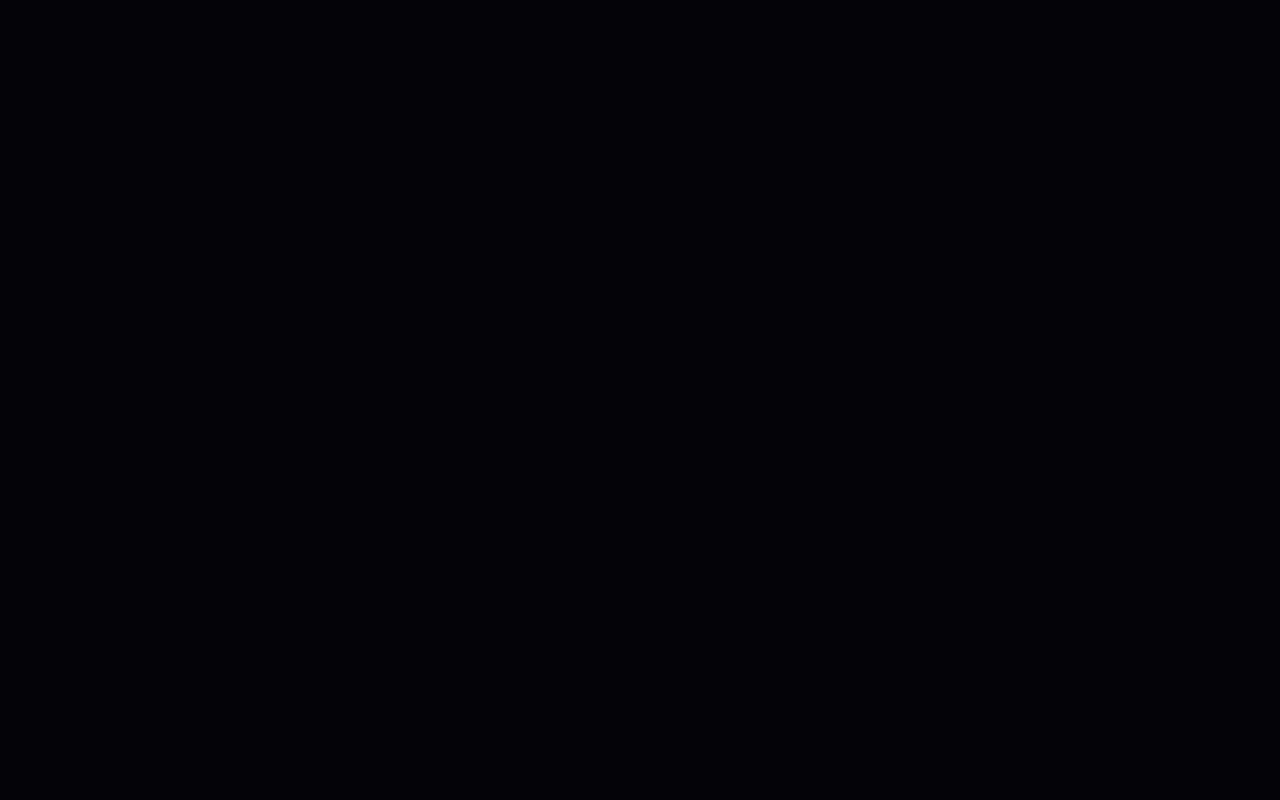
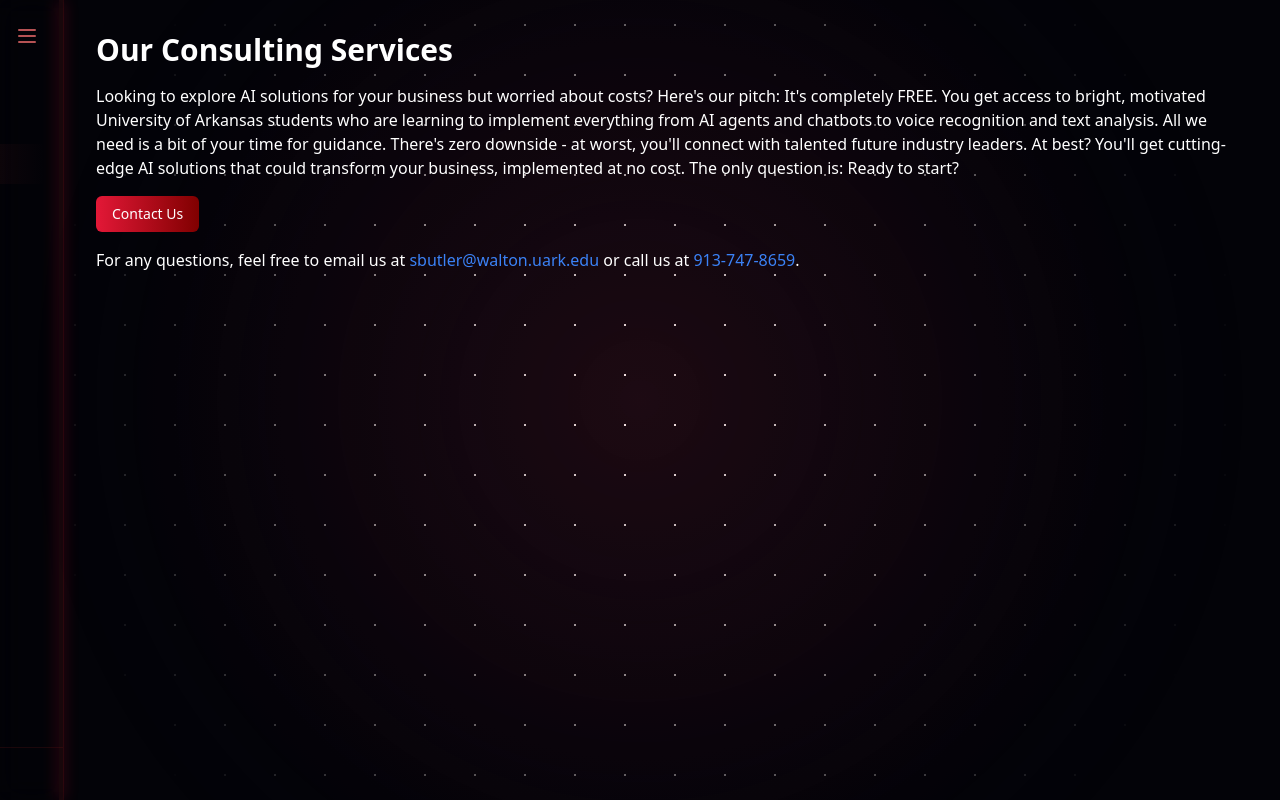
Before and after one commit to srbutler1/ai-foundry, a React (Vite) app: page /consulting in a window 1280 px wide. Before the commit this address had no page. Built offline with nearby package versions, Linux system fonts and the light colour scheme.

Commit message:
consulting page and side bar fix

```diff
--- a/src/App.jsx
+++ b/src/App.jsx
@@ -4,6 +4,7 @@ import HomePage from './pages/homepage';
 import BlogPage from './pages/blogpage';
 import RootLayout from './components/layout/RootLayout';
 import SidebarLayout from './components/layout/sidebarlayout';
+import ConsultingPage from './pages/consultingpage';
 
 function App() {
   return (
@@ -29,6 +30,7 @@ function App() {
             <Route element={<SidebarLayout />}>
               <Route path="/" element={<HomePage />} />
               <Route path="/blog" element={<BlogPage />} />
+              <Route path="/consulting" element={<ConsultingPage />} />
             </Route>
           </Route>
         </Routes>
--- a/src/components/layout/RootLayout.jsx
+++ b/src/components/layout/RootLayout.jsx
@@ -3,14 +3,8 @@ import { Outlet } from 'react-router-dom'
 const RootLayout = () => {
   return (
     <div className="min-h-screen relative">
-      <div className="fixed inset-0 z-0">
-        <div className="space-background">
-          <div className="stars" />
-          <div className="stars-2" />
-          <div className="stars-3" />
-          <div className="absolute inset-0 bg-[radial-gradient(circle_600px_at_50%_-150px,rgba(227,24,55,0.7),transparent)]" />
-        </div>
-      </div>
+      <div className="star-background" />
+      <div className="red-glow" />
       <div className="relative z-10">
         <Outlet />
       </div>
--- a/src/components/layout/sidebarlayout.jsx
+++ b/src/components/layout/sidebarlayout.jsx
@@ -1,8 +1,9 @@
-import React from 'react';
+import React, { useState } from 'react';
 import { Link, useLocation, Outlet } from 'react-router-dom';
-import { Brain, MessageCircle, ChevronRight, Briefcase } from 'lucide-react';
+import { Brain, MessageCircle, ChevronRight, Briefcase, MenuIcon } from 'lucide-react';
+import foundryLogo from '../../assets/foundry-logo.png';
 
-const SidebarLink = ({ to, icon: Icon, children }) => {
+const SidebarLink = ({ to, icon: Icon, children, isOpen }) => {
   const location = useLocation();
   const isActive = location.pathname === to;
 
@@ -16,33 +17,62 @@ const SidebarLink = ({ to, icon: Icon, children }) => {
       }`}
     >
       <Icon className="w-5 h-5 mr-3" />
-      <span>{children}</span>
-      {isActive && <ChevronRight className="w-4 h-4 ml-auto" />}
+      <span className={`transition-opacity duration-300 ${isOpen ? 'opacity-100' : 'opacity-0'}`}>
+        {children}
+      </span>
+      {isActive && isOpen && <ChevronRight className="w-4 h-4 ml-auto" />}
     </Link>
   );
 };
 
 const SidebarLayout = () => {
+  const [isOpen, setIsOpen] = useState(false);
+
+  const toggleSidebar = () => {
+    setIsOpen(!isOpen);
+  };
+
   return (
     <div className="flex min-h-screen">
       {/* Sidebar */}
-      <div className="w-64 border-r border-red-900/20 backdrop-blur-md p-4 fixed h-full">
+      <div className={`fixed h-full w-64 backdrop-blur-md bg-black/5 border-r border-red-900/20 transition-all duration-300 shadow-lg ${
+        isOpen ? 'translate-x-0' : '-translate-x-48'
+      }`}>
+        {/* Visual handle for collapsed state */}
+        <div
+          className={`sidebar-handle ${!isOpen ? 'sidebar-handle-pulse' : ''}`}
+          onClick={toggleSidebar}
+        />
+
+        {/* Toggle button */}
+        <button
+          onClick={toggleSidebar}
+          className={`absolute top-4 right-4 p-2 rounded-md hover:bg-black/40 transition-colors ${
+            !isOpen && 'animate-pulse'
+          }`}
+        >
+          <MenuIcon className="w-6 h-6 text-red-400" />
+        </button>
+
+        <div className="p-4">
           <div className="mb-8">
             <Link to="/" className="flex items-center px-4 py-2">
               <img
-              src="/src/assets/foundry-logo.png"
+                src={foundryLogo}
                 alt="AI Foundry Logo"
                 className="w-8 h-8 mr-2"
               />
-            <span className="text-red-500 font-bold">AI Foundry</span>
+              <span className={`text-red-500 font-bold transition-opacity duration-300 ${isOpen ? 'opacity-100' : 'opacity-0'}`}>
+                AI Foundry
+              </span>
             </Link>
           </div>
 
           <nav className="space-y-2">
-          <SidebarLink to="/blog" icon={MessageCircle}>
+            <SidebarLink to="/blog" icon={MessageCircle} isOpen={isOpen}>
               Blog
             </SidebarLink>
-          <SidebarLink to="/consulting" icon={Briefcase}>
+            <SidebarLink to="/consulting" icon={Briefcase} isOpen={isOpen}>
               Consulting
             </SidebarLink>
           </nav>
@@ -51,13 +81,16 @@ const SidebarLayout = () => {
           <div className="absolute bottom-0 left-0 right-0 p-4 border-t border-red-900/20">
             <div className="flex items-center text-sm text-zinc-400">
               <Brain className="w-4 h-4 mr-2" />
-            <span>Arkansas AI Foundry</span>
+              <span className={`transition-opacity duration-300 ${isOpen ? 'opacity-100' : 'opacity-0'}`}>
+                Arkansas AI Foundry
+              </span>
+            </div>
           </div>
         </div>
       </div>
 
       {/* Main content */}
-      <div className="ml-64 flex-1">
+      <div className={`transition-all duration-300 ${isOpen ? 'ml-64' : 'ml-16'} flex-1`}>
         <Outlet />
       </div>
     </div>
--- a/src/index.css
+++ b/src/index.css
@@ -66,3 +66,33 @@ body {
     background-position: 200% 0%;
   }
 }
+
+@keyframes sidebarPulse {
+  0% {
+    opacity: 0.3;
+    box-shadow: 0 0 10px #E31837;
+  }
+  50% {
+    opacity: 0.6;
+    box-shadow: 0 0 20px #E31837;
+  }
+  100% {
+    opacity: 0.3;
+    box-shadow: 0 0 10px #E31837;
+  }
+}
+
+@layer components {
+  .sidebar-handle {
+    @apply absolute right-0 h-full w-1 bg-red-500/20 cursor-pointer transition-all duration-300;
+  }
+
+  .sidebar-handle:hover {
+    @apply w-2 bg-red-500/40;
+    box-shadow: 0 0 15px #E31837;
+  }
+
+  .sidebar-handle-pulse {
+    animation: sidebarPulse 2s ease-in-out infinite;
+  }
+}
--- /dev/null
+++ b/src/pages/consultingpage.jsx
@@ -0,0 +1,23 @@
+import React from 'react';
+import { Button } from '../components/ui/button';
+
+const ConsultingPage = () => {
+    return (
+        <div className="container mx-auto p-8">
+            <h1 className="text-3xl font-bold mb-4">Our Consulting Services</h1>
+            <p className="mb-4">
+                Looking to explore AI solutions for your business but worried about costs? Here's our pitch: It's completely FREE. You get access to bright, motivated University of Arkansas students who are learning to implement everything from AI agents and chatbots to voice recognition and text analysis. All we need is a bit of your time for guidance. There's zero downside - at worst, you'll connect with talented future industry leaders. At best? You'll get cutting-edge AI solutions that could transform your business, implemented at no cost. The only question is: Ready to start?
+            </p>
+            <a href="https://docs.google.com/forms/d/e/1FAIpQLSeRExKLYpEsKF4eey0BLrzymOddfGcD8m2FqxA50NgfTjd7_A/viewform?usp=header" target="_blank" rel="noopener noreferrer">
+                <Button>Contact Us</Button>
+            </a>
+            <div className="mt-4">
+                <p>
+                    For any questions, feel free to email us at <a href="mailto:sbutler@walton.uark.edu" className="text-blue-500">sbutler@walton.uark.edu</a> or call us at <a href="tel:+19137478659" className="text-blue-500">913-747-8659</a>.
+                </p>
+            </div>
+        </div>
+    );
+}
+
+export default ConsultingPage;
```
Also changed, not shown: src/components/ui/button.jsx (line endings or trailing spaces). Lines whose indentation alone changed are shown as unchanged.
